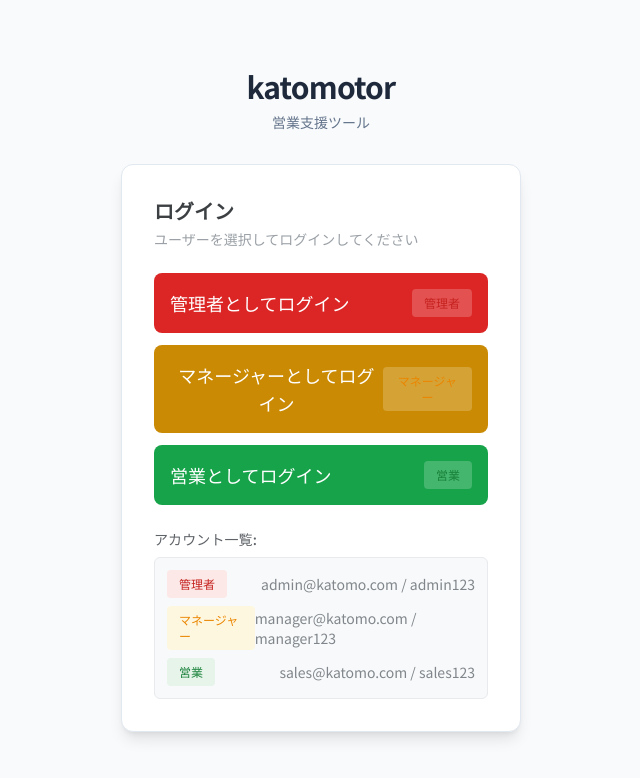
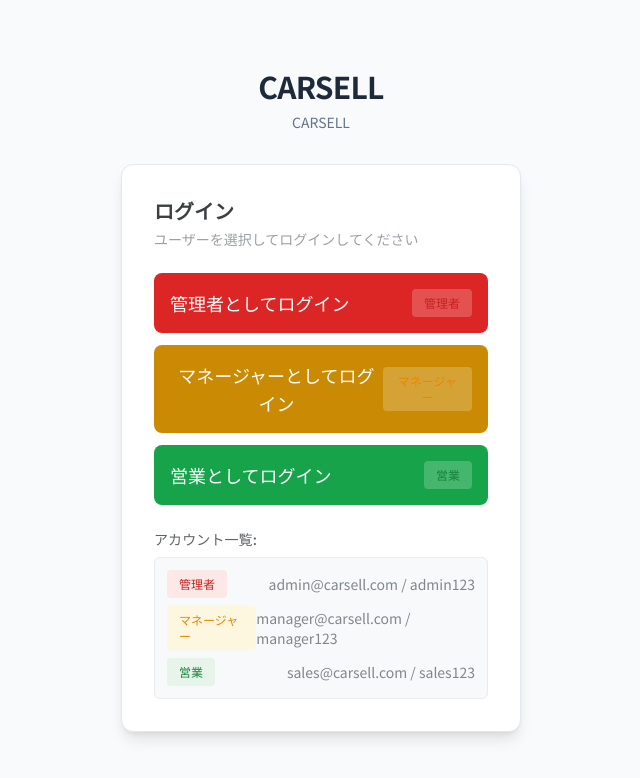
Before and after one commit to takeshikato0219/carsell-sample, a Next.js app in the folder frontend/: page /login in a window 1280 px wide. Shown: the top 778 px of the page, without its empty margins (319-959 px from the left). Built offline with nearby package versions, Linux system fonts and the light colour scheme.

Commit message:
refactor: katomo/katomotor を CARSELL に変更

```diff
--- a/frontend/src/app/api/backup/[id]/route.ts
+++ b/frontend/src/app/api/backup/[id]/route.ts
@@ -43,7 +43,7 @@ export async function GET(
     if (format === 'download') {
       const date = new Date(backup.created_at)
       const dateStr = `${date.getFullYear()}${String(date.getMonth() + 1).padStart(2, '0')}${String(date.getDate()).padStart(2, '0')}_${String(date.getHours()).padStart(2, '0')}${String(date.getMinutes()).padStart(2, '0')}`
-      const filename = `katomo_cloud_backup_${dateStr}.json`
+      const filename = `carsell_backup_${dateStr}.json`
 
       return new NextResponse(JSON.stringify(parsedData, null, 2), {
         status: 200,
--- a/frontend/src/app/customer/page.tsx
+++ b/frontend/src/app/customer/page.tsx
@@ -116,7 +116,7 @@ const demoContract = {
   salesRep: {
     name: '山田 太郎',
     phone: '090-0000-0000',
-    email: 'yamada@katomo.jp'
+    email: 'yamada@carsell.com'
   },
   status: 'preparing', // 'ordered' | 'preparing' | 'ready' | 'delivered'
   options: ['純正ナビ', 'バックカメラ', 'ETC2.0', 'フロアマット']
--- a/frontend/src/app/dashboard/admin/users/page.tsx
+++ b/frontend/src/app/dashboard/admin/users/page.tsx
@@ -103,7 +103,7 @@ export default function UserManagementPage() {
 
     addUser({
       name: rep.name,
-      email: `${rep.loginId}@katomotor.com`,
+      email: `${rep.loginId}@carsell.com`,
       password: password,
       role: UserRole.SALES,
       color: hexColor,
@@ -113,7 +113,7 @@ export default function UserManagementPage() {
     // 登録後、旧データから削除
     removeSalesRep(rep.id)
 
-    alert(`「${rep.name}」をユーザー一覧に登録しました。\n\nメール: ${rep.loginId}@katomotor.com\nパスワード: ${password}`)
+    alert(`「${rep.name}」をユーザー一覧に登録しました。\n\nメール: ${rep.loginId}@carsell.com\nパスワード: ${password}`)
   }
 
   // 選択した営業候補を一括登録
@@ -140,7 +140,7 @@ export default function UserManagementPage() {
 
       addUser({
         name: rep.name,
-        email: `${rep.loginId}@katomotor.com`,
+        email: `${rep.loginId}@carsell.com`,
         password: password,
         role: UserRole.SALES,
         color: hexColor,
@@ -149,7 +149,7 @@ export default function UserManagementPage() {
 
       removeSalesRep(rep.id)
       registered++
-      results.push(`${rep.name}: ${rep.loginId}@katomotor.com / ${password}`)
+      results.push(`${rep.name}: ${rep.loginId}@carsell.com / ${password}`)
     })
 
     setSelectedCandidates(new Set())
@@ -484,7 +484,7 @@ export default function UserManagementPage() {
                   <p className="font-medium mb-1">ユーザー一覧への統合</p>
                   <ul className="list-disc list-inside space-y-1 text-blue-700">
                     <li>チェックを入れて「ユーザー一覧に登録」をクリックすると、正式なユーザーとして登録されます</li>
-                    <li>登録時にメールアドレス（ログインID@katomotor.com）とパスワードが自動生成されます</li>
+                    <li>登録時にメールアドレス（ログインID@carsell.com）とパスワードが自動生成されます</li>
                     <li>登録後、旧データは自動的に削除されます</li>
                   </ul>
                 </div>
@@ -710,7 +710,7 @@ export default function UserManagementPage() {
                   value={newUser.email}
                   onChange={(e) => setNewUser({ ...newUser, email: e.target.value })}
                   className="w-full px-3 py-2 border border-gray-300 rounded-lg focus:ring-2 focus:ring-blue-500 focus:border-transparent"
-                  placeholder="例: yamada@katomo.jp"
+                  placeholder="例: yamada@carsell.com"
                 />
               </div>
 
--- a/frontend/src/app/login/page.tsx
+++ b/frontend/src/app/login/page.tsx
@@ -8,11 +8,11 @@ import { UserRole } from '@/types'
 // モックアカウント（バックエンドなしでも動作）
 const MOCK_ACCOUNTS = [
   {
-    email: 'admin@katomo.com',
+    email: 'admin@carsell.com',
     password: 'admin123',
     user: {
       id: 'admin-1',
-      email: 'admin@katomo.com',
+      email: 'admin@carsell.com',
       name: '管理者',
       role: UserRole.ADMIN,
       avatarUrl: undefined,
@@ -22,11 +22,11 @@ const MOCK_ACCOUNTS = [
     }
   },
   {
-    email: 'manager@katomo.com',
+    email: 'manager@carsell.com',
     password: 'manager123',
     user: {
       id: 'manager-1',
-      email: 'manager@katomo.com',
+      email: 'manager@carsell.com',
       name: '目黒',
       role: UserRole.MANAGER,
       avatarUrl: undefined,
@@ -36,11 +36,11 @@ const MOCK_ACCOUNTS = [
     }
   },
   {
-    email: 'sales@katomo.com',
+    email: 'sales@carsell.com',
     password: 'sales123',
     user: {
       id: 'sales-1',
-      email: 'sales@katomo.com',
+      email: 'sales@carsell.com',
       name: '野島',
       role: UserRole.SALES,
       avatarUrl: undefined,
@@ -51,11 +51,11 @@ const MOCK_ACCOUNTS = [
   },
   // 旧デモアカウント互換
   {
-    email: 'sales1@katomo.com',
+    email: 'sales1@carsell.com',
     password: 'password123',
     user: {
       id: '1',
-      email: 'sales1@katomo.com',
+      email: 'sales1@carsell.com',
       name: '山田太郎',
       role: UserRole.SALES,
       avatarUrl: undefined,
@@ -93,9 +93,9 @@ export default function LoginPage() {
         {/* ロゴ */}
         <div className="text-center mb-8">
           <h1 className="text-3xl font-bold text-slate-800 tracking-tight mb-2">
-            katomotor
+            CARSELL
           </h1>
-          <p className="text-sm text-slate-500">営業支援ツール</p>
+          <p className="text-sm text-slate-500">CARSELL</p>
         </div>
 
         <div className="bg-white rounded-xl shadow-lg p-8 border border-slate-200">
@@ -140,15 +140,15 @@ export default function LoginPage() {
             <div className="grid gap-2 text-sm bg-google-gray-50 p-3 rounded-md border border-google-gray-200">
               <div className="flex justify-between items-center">
                 <span className="chip-md-red text-xs">管理者</span>
-                <span className="text-google-gray-600">admin@katomo.com / admin123</span>
+                <span className="text-google-gray-600">admin@carsell.com / admin123</span>
               </div>
               <div className="flex justify-between items-center">
                 <span className="chip-md-yellow text-xs">マネージャー</span>
-                <span className="text-google-gray-600">manager@katomo.com / manager123</span>
+                <span className="text-google-gray-600">manager@carsell.com / manager123</span>
               </div>
               <div className="flex justify-between items-center">
                 <span className="chip-md-green text-xs">営業</span>
-                <span className="text-google-gray-600">sales@katomo.com / sales123</span>
+                <span className="text-google-gray-600">sales@carsell.com / sales123</span>
               </div>
             </div>
           </div>
--- a/frontend/src/app/page.tsx
+++ b/frontend/src/app/page.tsx
@@ -2,7 +2,7 @@ export default function Home() {
   return (
     <main className="flex min-h-screen flex-col items-center justify-center p-24">
       <div className="text-center">
-        <h1 className="text-4xl font-bold mb-4">Katomo 営業支援ツール</h1>
+        <h1 className="text-4xl font-bold mb-4">CARSELL</h1>
         <p className="text-xl text-muted-foreground mb-8">
           自動車販売営業を効率化する統合管理システム
         </p>
--- a/frontend/src/lib/google-vision-ocr.ts
+++ b/frontend/src/lib/google-vision-ocr.ts
@@ -767,7 +767,7 @@ export function parseOCRTextToSurveyData(ocrText: string): Record<string, any> {
     }
   }
 
-  // katomotorを知ったきっかけを検出（丸印検出対応）
+  // CARSELLを知ったきっかけを検出（丸印検出対応）
   const sources = ['展示会', 'イベント', 'ホームページ', 'HP', 'X', 'Twitter', 'Instagram', 'YouTube', '知人の紹介', '紹介']
   const circledSources = sources.filter(source => hasCircleNear(source, ocrText))
   if (circledSources.length > 0) {
--- a/frontend/src/lib/mock-data.ts
+++ b/frontend/src/lib/mock-data.ts
@@ -1727,7 +1727,7 @@ export const mockActivities: Activity[] = [
     type: ActivityType.EMAIL,
     title: '見積書送付',
     content: 'ご依頼いただいた見積書を送付いたしました。ご不明点がございましたらお気軽にお問い合わせください。',
-    emailSubject: '【katomotor】お見積書のご送付',
+    emailSubject: '【CARSELL】お見積書のご送付',
     createdBy: 'user1',
     createdByName: '営業担当A',
     createdAt: '2024-01-22T09:00:00Z',
--- a/frontend/src/lib/ocr-service.ts
+++ b/frontend/src/lib/ocr-service.ts
@@ -188,7 +188,7 @@ async function simulateTesseractOCR(
     strengths: ['phone', 'email', 'age'],
     data: {
       phone: '090-5432-2666',
-      email: 'takeshi@katomotor.co.jp',
+      email: 'takeshi@carsell.com',
       age: 34,
     }
   }
@@ -216,7 +216,7 @@ async function simulateAWSTextractOCR(
 
   // 画像から丸印/チェックがついている項目を検出
   // ・キャンピングカーショー: 「初めて」に丸
-  // ・katomotorを知ったきっかけ: 「ホームページ」に丸
+  // ・CARSELLを知ったきっかけ: 「ホームページ」に丸
   // ・希望車種タイプ: 「ハイエースベース」「キャラバンベース」に丸
   // ・納車時期: 「2年以内」に丸
   // ・予算: 「600万円以内」に丸
--- a/frontend/src/stores/settings-store.ts
+++ b/frontend/src/stores/settings-store.ts
@@ -256,7 +256,7 @@ const defaultCompany: CompanySettings = {
   phone: 'XX-XXXX-XXXX',
   fax: '',
   email: '',
-  website: 'www.katomotor.com',
+  website: 'www.carsell.com',
   logoUrl: '',
   bankName: '○○銀行',
   bankBranch: '○○支店',
```
Also changed, not shown: frontend/src/app/dashboard/customers/[id]/page.tsx (+11 -11 lines), frontend/src/lib/backup.ts (+5 -5 lines), frontend/src/stores/user-permissions-store.ts (+4 -4 lines).
